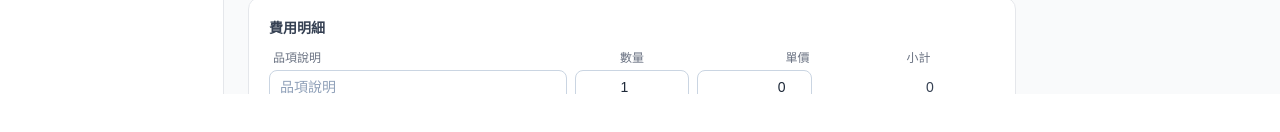
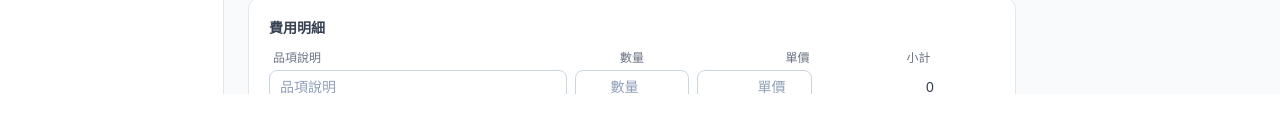
Before and after one commit to public-nudge-platform/public-nudge-approval-system, a Next.js app: page /requests/new in a window 1280 px wide. Shown: the part 706-838 px from the top of the page. Built offline with nearby package versions, Linux system fonts and the light colour scheme; no server answers; the database is empty; sample sign-in values are in the browser's storage.

Commit message:
ux(NewRequestForm): replace default 1/0 with empty placeholder on quantity and unitPrice

```diff
--- a/src/components/forms/NewRequestForm.tsx
+++ b/src/components/forms/NewRequestForm.tsx
@@ -24,8 +24,8 @@ type ActiveAccountingSubject = { id: string; code: string; name: string; directi
 type Item = {
   id: string;
   description: string;
-  quantity: number;
-  unitPrice: number;
+  quantity: number | "";
+  unitPrice: number | "";
   note: string;
   voucherDate: string;
 };
@@ -57,7 +57,7 @@ type InitialRequest = {
 };
 
 function newItem(): Item {
-  return { id: crypto.randomUUID(), description: "", quantity: 1, unitPrice: 0, note: "", voucherDate: "" };
+  return { id: crypto.randomUUID(), description: "", quantity: "", unitPrice: "", note: "", voucherDate: "" };
 }
 
 function formatNumber(n: number) {
@@ -95,7 +95,7 @@ export function NewRequestForm({ projects = [], recipients = [], accountingSubje
   const [isPending, startTransition] = useTransition();
   const router = useRouter();
 
-  const total = items.reduce((sum, item) => sum + item.quantity * item.unitPrice, 0);
+  const total = items.reduce((sum, item) => sum + (item.quantity || 0) * (item.unitPrice || 0), 0);
 
   function updateItem(id: string, field: keyof Item, value: string | number) {
     setItems((prev) => prev.map((item) => item.id === id ? { ...item, [field]: value } : item));
@@ -122,7 +122,7 @@ export function NewRequestForm({ projects = [], recipients = [], accountingSubje
     if (!title.trim()) { setError("請填寫標題"); return; }
     if (!projectId) { setError("請選擇專案"); return; }
     if (items.some((i) => !i.description.trim())) { setError("請填寫所有品項說明"); return; }
-    if (items.some((i) => i.quantity <= 0 || i.unitPrice <= 0)) { setError("品項數量與單價必須大於 0"); return; }
+    if (items.some((i) => !i.quantity || i.quantity <= 0 || i.unitPrice === "" || i.unitPrice < 0)) { setError("請填寫所有品項的數量與單價"); return; }
 
     startTransition(async () => {
       const payload = {
@@ -291,20 +291,22 @@ export function NewRequestForm({ projects = [], recipients = [], accountingSubje
                 type="number"
                 min="1"
                 value={item.quantity}
-                onChange={(e) => updateItem(item.id, "quantity", Number(e.target.value))}
-                className="col-span-2 px-2.5 py-1.5 text-sm text-gray-800 border border-slate-300 rounded-lg hover:border-slate-400 focus:outline-none focus:ring-2 focus:ring-blue-500 focus:border-blue-500 text-center"
+                placeholder="數量"
+                onChange={(e) => updateItem(item.id, "quantity", e.target.value === "" ? "" : Number(e.target.value))}
+                className="col-span-2 px-2.5 py-1.5 text-sm text-gray-800 border border-slate-300 rounded-lg placeholder:text-slate-400 hover:border-slate-400 focus:outline-none focus:ring-2 focus:ring-blue-500 focus:border-blue-500 text-center"
               />
               <input
                 type="number"
                 min="0"
                 step="1"
                 value={item.unitPrice}
-                onChange={(e) => updateItem(item.id, "unitPrice", Number(e.target.value))}
-                className="col-span-2 px-2.5 py-1.5 text-sm text-gray-800 border border-slate-300 rounded-lg hover:border-slate-400 focus:outline-none focus:ring-2 focus:ring-blue-500 focus:border-blue-500 text-right"
+                placeholder="單價"
+                onChange={(e) => updateItem(item.id, "unitPrice", e.target.value === "" ? "" : Number(e.target.value))}
+                className="col-span-2 px-2.5 py-1.5 text-sm text-gray-800 border border-slate-300 rounded-lg placeholder:text-slate-400 hover:border-slate-400 focus:outline-none focus:ring-2 focus:ring-blue-500 focus:border-blue-500 text-right"
               />
               <div className="col-span-2 text-right">
                 <span className="text-sm font-medium text-gray-700 tabular-nums">
-                  {formatNumber(item.quantity * item.unitPrice)}
+                  {formatNumber((item.quantity || 0) * (item.unitPrice || 0))}
                 </span>
               </div>
               <button
```
